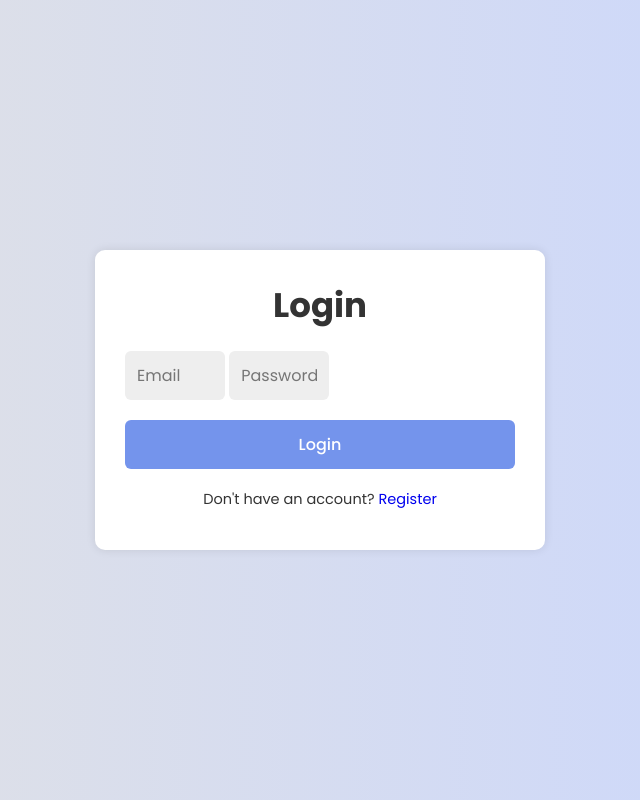
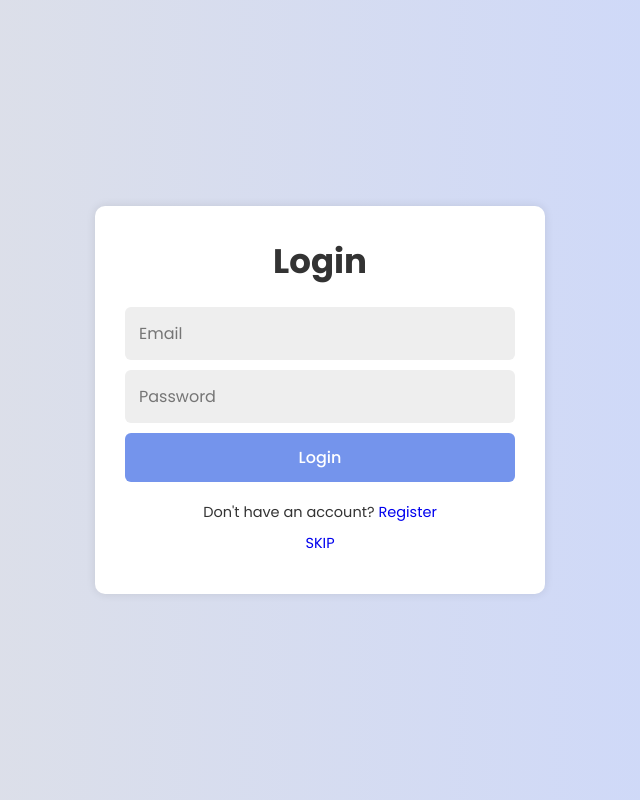
Before and after one commit to Sameal11/E-commerce, a Flask app: page /auth in a window 1280 px wide. Shown: the whole page, without its empty margins (320-960 px from the left). Run offline with Flask 3, Linux system fonts and the light colour scheme.

Commit message:
Replacing old version with new version

```diff
--- a/app.py
+++ b/backend/app.py
@@ -1,9 +1,14 @@
+import os
+import sys
+sys.path.append(os.path.abspath(os.path.join(os.path.dirname(__file__), "..")))
 from flask import Flask, render_template, request, redirect, session, flash, url_for
 from db_connect import get_db_connection
 from flask_bcrypt import Bcrypt
 from flask_session import Session
 
-app = Flask(__name__)
+app = Flask(__name__, template_folder="../templates",
+            static_folder="../static")
+
 app.secret_key = "your_secret_key"  # Change this to a secure key
 
 bcrypt = Bcrypt(app)
@@ -13,12 +18,12 @@ app.config["SESSION_TYPE"] = "filesystem"
 Session(app)
 
 
-
 @app.route('/')
 def home():
     if "user_id" in session:
-        return render_template("home.html", username=session["user_name"])
-    return redirect('/auth')
+        return render_template("home.html", username=session.get("user_name"))
+    return redirect(url_for('auth'))
+
 
 
 # Combined Login & Register Page
--- a/static/style.css
+++ b/static/css/auth.css
@@ -36,17 +36,22 @@ h2{
     text-align: center;
     margin-bottom: 20px;
 }
-
+.input-container{
+    display: flex;
+    flex-direction: column;
+    gap: 15px;
+}
 input, select{
-    width: 100px;
-    padding: 12px;
+    width: 100%;
+    max-width: 100%;
+    padding: 14px;
     background: #eee;
     border-radius: 6px;
     border: none;
     outline: none;
     font-size: 16px;
     color: #333;
-    margin-bottom: 20px;
+    margin-bottom: 10px;
 }
 
 button{
@@ -81,13 +86,3 @@ p a {
 p a:hover {
     text-decoration: underline;
 }
-/*homepage */
-.navbar-nav .nav-link {
-    font-weight: bold;
-    text-transform: uppercase;
-}
-.auth-links a {
-    color: white;
-    text-decoration: none;
-    margin-left: 15px;
-}
--- a/templates/auth.html
+++ b/templates/auth.html
@@ -4,22 +4,12 @@
     <meta charset="UTF-8">
     <meta name="viewport" content="width=device-width, initial-scale=1.0">
     <title>Auth Page</title>
-    <link rel="stylesheet" href="{{ url_for('static', filename='style.css') }}">
-    <script defer src="{{ url_for('static', filename='script.js') }}"></script>
+    <link rel="stylesheet" href="{{ url_for('static', filename='css/auth.css') }}">
+    <script defer src="{{ url_for('static', filename='js/auth.js') }}"></script>
 </head>
 <body>
 
-    <!--<div class="container">
-        {% with messages = get_flashed_messages(with_categories=true) %}
-            {% if messages %}
-                <div class="flash-messages">
-                    {% for category, message in messages %}
-                        <p class="{{ category }}">{{ message }}</p>
-                    {% endfor %}
-                </div>
-            {% endif %}
-        {% endwith %}-->
-
+    <div class="container">
         <!-- Login Form -->
         <div class="form-box active" id="login-form">
             <form action="{{ url_for('auth') }}" method="post">
@@ -29,6 +19,7 @@
                 <input type="password" name="password" placeholder="Password" required>
                 <button type="submit">Login</button>
                 <p>Don't have an account? <a href="#" onclick="showForm('register-form')">Register</a></p>
+                <p><a href="home.html">SKIP</a></p>
             </form>
         </div>
 
@@ -43,8 +34,10 @@
                 <input type="password" name="password" placeholder="Password" required>
                 <button type="submit">Register</button>
                 <p>Already have an account? <a href="#" onclick="showForm('login-form')">Login</a></p>
+                <p><a href="home.html">SKIP</a></p>
             </form>
         </div>
+
     </div>
 
 </body>
```
Also changed, not shown: static/css/nav.css (added, +37 -0 lines), templates/home.html (+5 -38 lines), backend/db_connect.py (renamed from db_connect.py), static/images/logo.png (added), static/js/auth.js (renamed from static/script.js), static/js/home.js (added), templates/cart.html (added), 2 other files.
